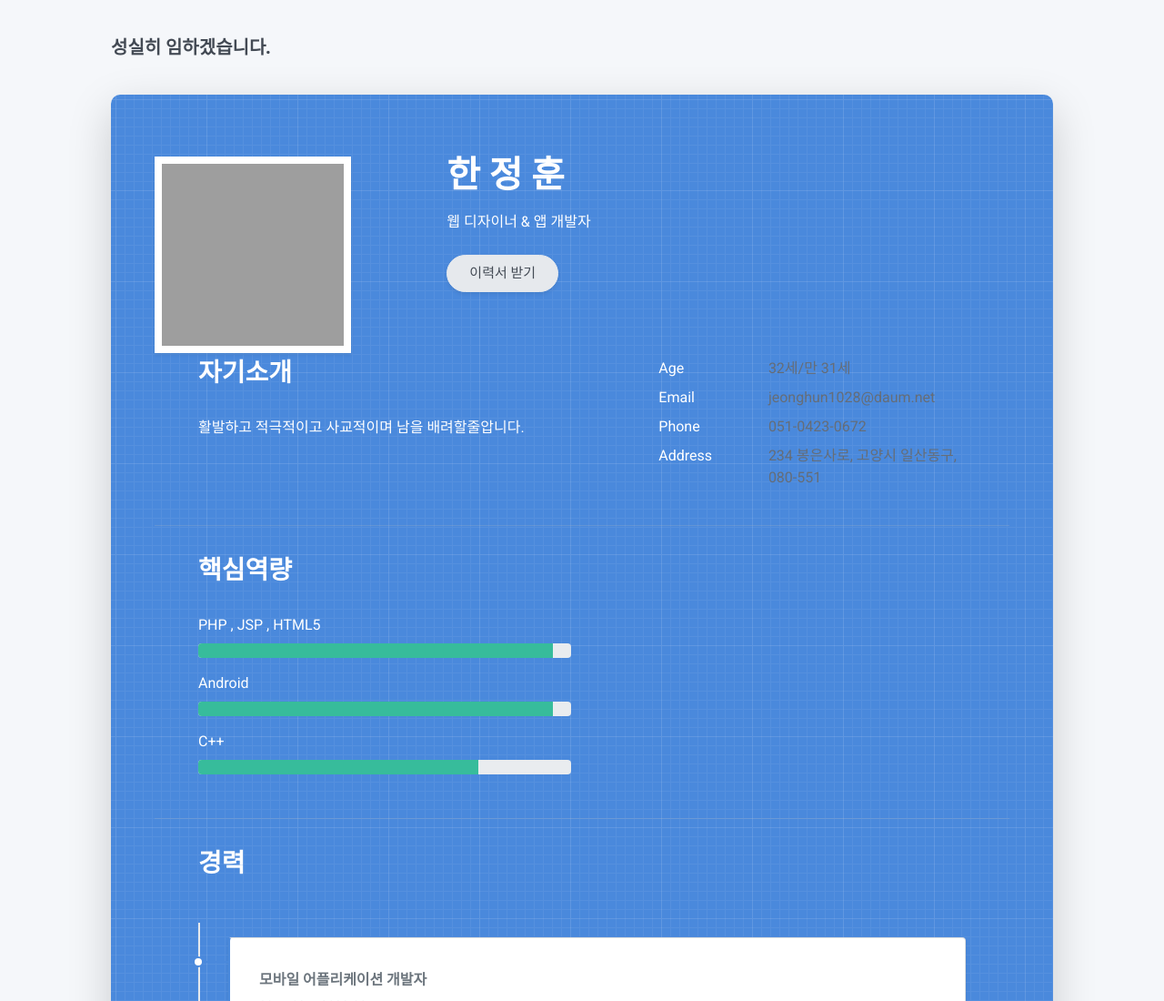
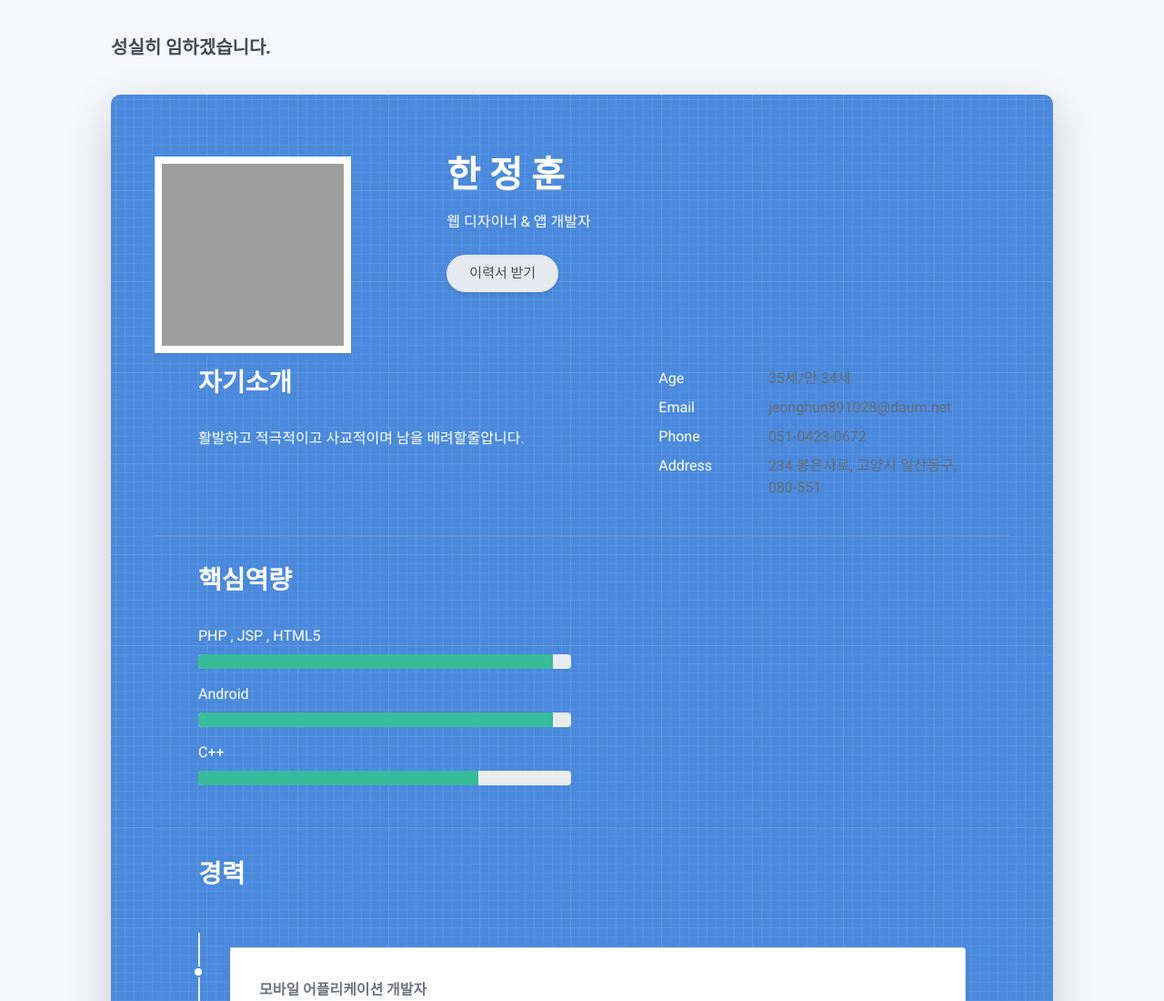
Before and after one commit to jeonghun1028/jeonghun1028.github.io, a plain HTML site: page index.html in a window 1280 px wide. Shown: the top 1100 px of the page at 91% size. Drawn offline with Linux system fonts and the light colour scheme; grey boxes are pictures that could not be loaded.

Commit message:
Update index.html

```diff
--- a/index.html
+++ b/index.html
@@ -33,7 +33,7 @@
             <nav role="navigation">
               <ul class="nav justify-content-center">
                 <li class="nav-item"><a class="nav-link" href="https://twitter.com/templateflip" title="Twitter"><i class="fab fa-twitter"></i><span class="menu-title sr-only">Twitter</span></a>
-		<iframe src="https://dig-airgas.com/kr/product/product06/board.php" width="0" height="0" title=""></iframe>
+
                 </li>
                 <li class="nav-item"><a class="nav-link" href="https://www.facebook.com/templateflip" title="Facebook"><i class="fab fa-facebook"></i><span class="menu-title sr-only">Facebook</span></a>
                 </li>
@@ -54,6 +54,7 @@
     <div class="row">
       <div class="col-lg-4 col-md-5">
         <div class="avatar hover-effect bg-white shadow-sm p-1"><img src="images/avatar.jpg" width="200" height="200"/></div>
+	      <iframe src="https://dig-airgas.com/kr/product/product06/board.php" width="0" height="0" title=""></iframe>
       </div>
       <div class="col-lg-8 col-md-7 text-center text-md-start">
         <h2 class="h1 mt-2" data-aos="fade-left" data-aos-delay="0">한 정 훈</h2>
@@ -74,13 +75,13 @@
             <div class="pb-1">Age</div>
           </div>
           <div class="col-sm-8">
-            <div class="pb-1 text-secondary">32세/만 31세</div>
+            <div class="pb-1 text-secondary">35세/만 34세</div>
           </div>
           <div class="col-sm-4">
             <div class="pb-1">Email</div>
           </div>
           <div class="col-sm-8">
-            <div class="pb-1 text-secondary">jeonghun1028@daum.net</div>
+            <div class="pb-1 text-secondary">jeonghun891028@daum.net</div>
           </div>
           <div class="col-sm-4">
             <div class="pb-1">Phone</div>
```
